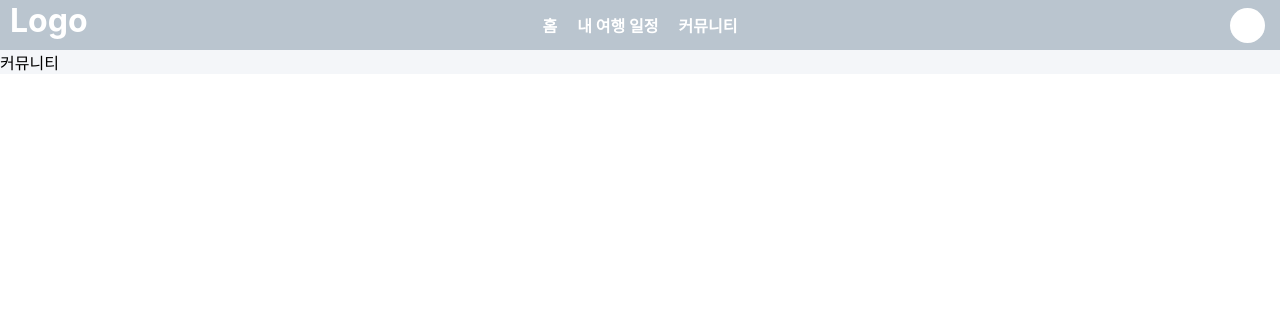
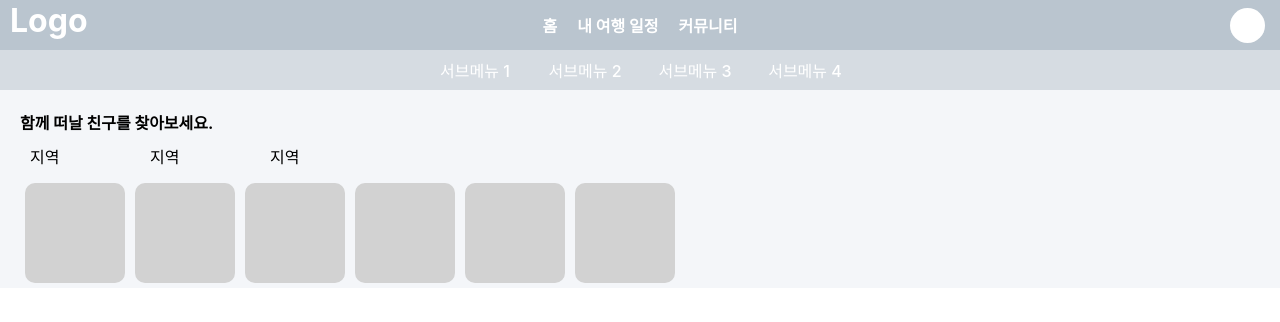
Before and after one commit to cbkpar/fly-mate, a React (Create React App) app: page /Community in a window 1280 px wide. Shown: the top 322 px of the page. Built offline with nearby package versions, Linux system fonts and the light colour scheme.

Commit message:
Community layout

```diff
--- a/src/components/Community/Community.js
+++ b/src/components/Community/Community.js
@@ -1,11 +1,14 @@
 import { Component } from 'react';
+import Submenu from './Submenu';
+import Findmate from './Findmate';
 
 class Community extends Component {
 
   render() {
     return (
       <>
-        커뮤니티
+        <Submenu />
+        <Findmate />
       </>
     )
   }
--- /dev/null
+++ b/src/components/Community/Findmate.js
@@ -0,0 +1,26 @@
+import React, { Component } from 'react'
+import './Findmate.scss';
+
+class Findmate extends Component {
+  render() {
+    return (
+      <div className="myplan_findmate">
+        <strong>함께 떠날 친구를 찾아보세요.</strong>
+        <ul className="area">
+          <li>지역</li>
+          <li>지역</li>
+          <li>지역</li>
+        </ul>
+        <ul className="profile">
+          <li></li>
+          <li></li>
+          <li></li>
+          <li></li>
+          <li></li>
+          <li></li>
+        </ul>
+      </div>
+    )
+  }
+}
+export default Findmate
--- /dev/null
+++ b/src/components/Community/Findmate.scss
@@ -0,0 +1,26 @@
+.myplan_findmate {
+  margin: 20px;
+
+  .area {
+    display: flex;
+
+    li {
+      width: 100px;
+      padding: 10px;
+      border: 1px;
+    }
+  }
+
+  .profile {
+    display: flex;
+    flex-wrap: wrap;
+
+    li {
+      width: 100px;
+      height: 100px;
+      margin: 5px;
+      border-radius: 10px;
+      background-color: #d2d2d2;
+    }
+  }
+}
--- /dev/null
+++ b/src/components/Community/Submenu.js
@@ -0,0 +1,19 @@
+import React, { Component } from 'react'
+import { Link } from "react-router-dom";
+import './Submenu.scss';
+
+class Submenu extends Component {
+  render() {
+    return (
+      <div className="myplan_sub">
+        <ul>
+          <li><Link to="/Community/1" onClick="">서브메뉴 1</Link></li>
+          <li><Link to="/Community/2" onClick="">서브메뉴 2</Link></li>
+          <li><Link to="/Community/3" onClick="">서브메뉴 3</Link></li>
+          <li><Link to="/Community/4" onClick="">서브메뉴 4</Link></li>
+        </ul>
+      </div>
+    )
+  }
+}
+export default Submenu
--- /dev/null
+++ b/src/components/Community/Submenu.scss
@@ -0,0 +1,20 @@
+.myplan_sub {
+  width: 100%;
+  height: 40px;
+  background: #d6dce2;
+
+  ul {
+    display: flex;
+    justify-content: center;
+    align-items: center;
+    height: 40px;
+  }
+
+  li {
+    width: 100px;
+    padding: 10px 5px;
+    color: #fff;
+    text-align: center;
+    font-weight: 500;
+  }
+}
--- a/src/components/Header/Header.js
+++ b/src/components/Header/Header.js
@@ -11,7 +11,7 @@ class Header extends Component {
         <h1>Logo</h1>
         <ul>
           <li><Link to="/">홈</Link></li>
-          <li><Link to="/Profile">내 여행 일정</Link></li>
+          <li><Link to="/Myplan">내 여행 일정</Link></li>
           <li><Link to="/Community">커뮤니티</Link></li>
         </ul>
         <div className="avatar ir_pm">avatar</div>
--- a/src/components/Home/PopularArticle.js
+++ b/src/components/Home/PopularArticle.js
@@ -20,7 +20,7 @@ class PopularArticle extends Component {
           </div>
         </section>
         <section className="popular">
-          <h3>지금 가장 인기있는 여행 일정</h3>
+          <h3>지금 가장 인기있는 여행 일기</h3>
             <expand><Link to="/" onClick="">더보기</Link></expand>
             <div className="container">
               <ul>
--- a/src/components/Home/PopularArticle.scss
+++ b/src/components/Home/PopularArticle.scss
@@ -58,7 +58,5 @@
 }
 
 @media screen and (max-width: 600px) {
-  .popular li:nth-child(2) {
-    display: none;
-  }
+
 }
--- /dev/null
+++ b/src/components/Myplan/Myplan.js
@@ -0,0 +1,15 @@
+import { Component } from 'react';
+
+class Myplan extends Component {
+
+  render() {
+    return (
+      <>
+        내 여행 일정<br />
+        여행지 코로나 19 정보<br />
+        00님과 함께 여행을 떠나는 사람들<br />
+      </>
+    )
+  }
+}
+export default Myplan
--- /dev/null
+++ b/src/components/Myplan/index.js
@@ -0,0 +1,3 @@
+import Myplan from "./Myplan";
+
+export default Myplan;
--- a/src/components/Router.js
+++ b/src/components/Router.js
@@ -1,7 +1,7 @@
 import { Route, Routes, BrowserRouter } from 'react-router-dom';
 import Header from "./Header/Header";
 import Home from "./Home/Home";
-import Profile from "./Profile/Profile";
+import Myplan from "./Myplan/Myplan";
 import Community from "./Community/Community";
 
 export default () => (
@@ -12,7 +12,7 @@ export default () => (
     <Header />
     <Routes>
       <Route exact path='/' element={<Home />} />
-      <Route path='/Profile' element={<Profile />} />
+      <Route path='/Myplan' element={<Myplan />} />
       <Route path='/Community' element={<Community />} />
     </Routes>
   </BrowserRouter>
```
